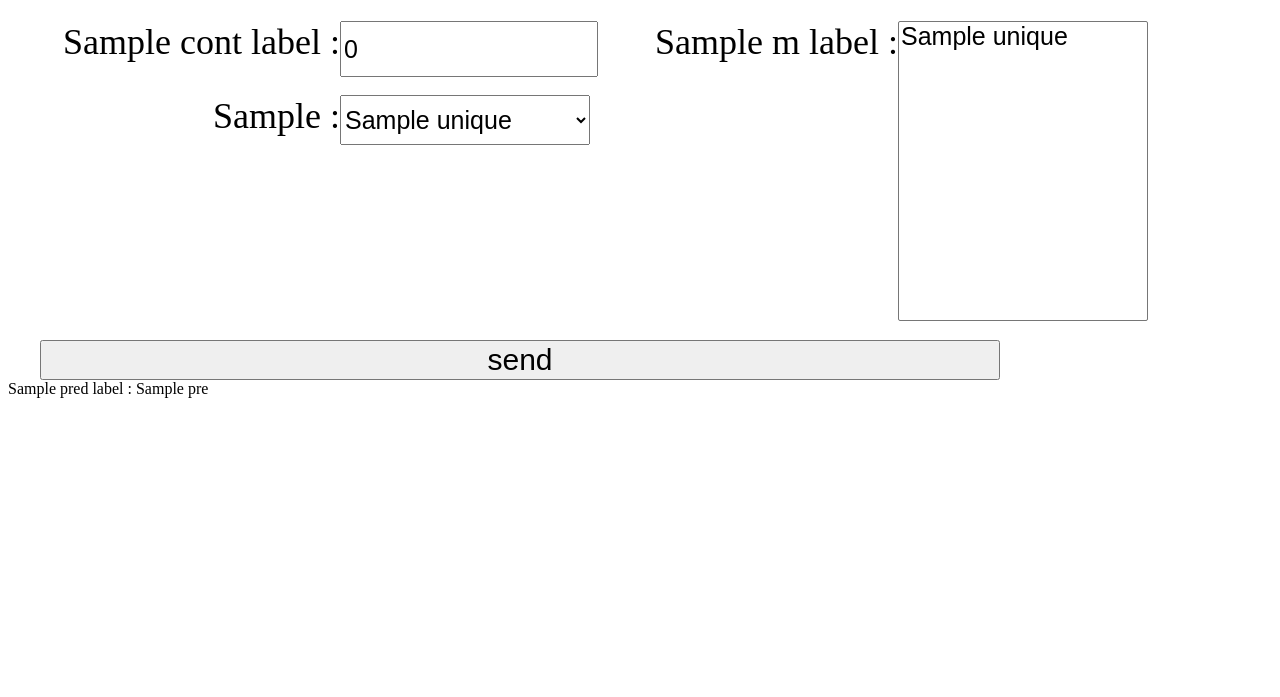
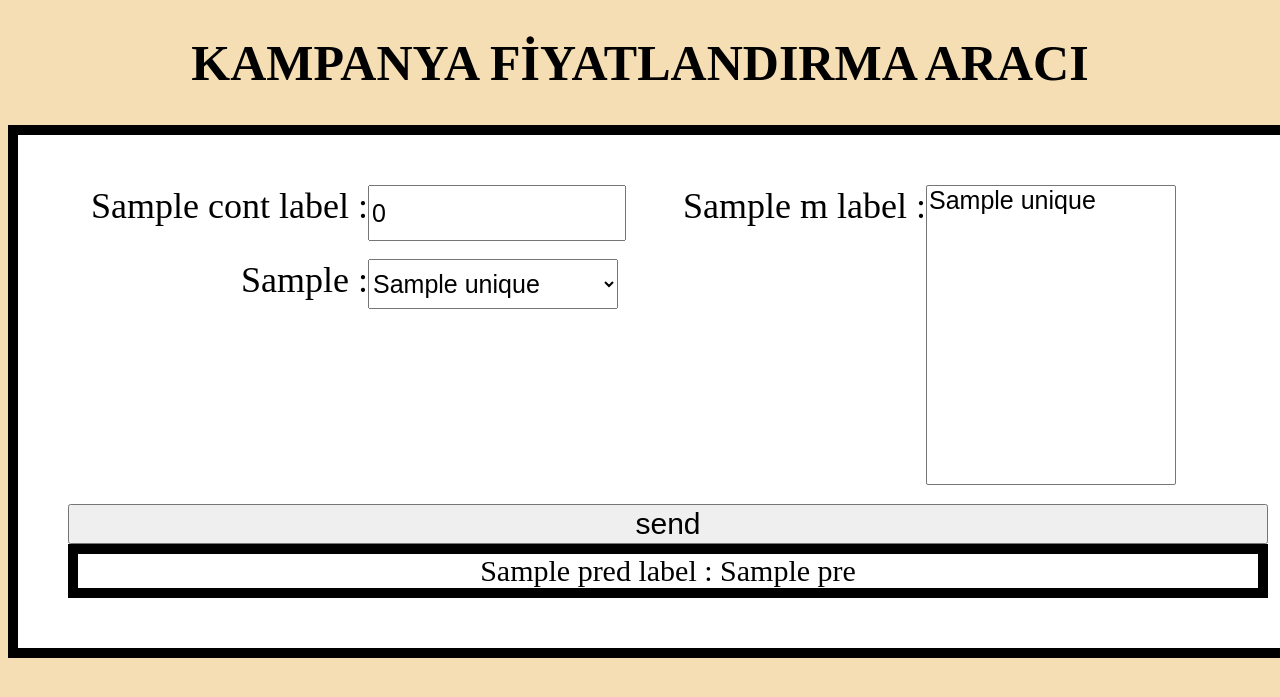
Before and after one commit to etkinpinar/machine-learning-advertising, a Flask app: template templates/index.html in a window 1280 px wide; the page is wider, and only the part inside the window is pictured. Shown: the top 697 px of that part. Run offline with Flask 2, Linux system fonts and the light colour scheme; the template is opened without the code that fills it: most values are stand-ins (such as "Sample title", 1, 10 or a date in 2020); parts of the project's set-up code (start-up, migrations or seed data) failed here and were passed over.

Commit message:
index.html and main.py modified

```diff
--- a/main.py
+++ b/main.py
@@ -37,6 +37,7 @@ celebrity = celebrity.groupby(["media_group_id"]).sum()
 # main data
 data = pd.read_csv("data/data.csv")
 data = data.fillna(0)
+data = data[:10000]
 
 predicts = np.array(['impressions', 'video_view', 'clicks', 'install', 'purchase'])
 targets = data[predicts]
@@ -68,10 +69,7 @@ features = pd.merge(features, celebrity, on="media_group_id", how="left")
 features = pd.merge(features, label, on="media_group_id", how="left")
 features = features.fillna(0)
 
-print(features.columns.size)
 sample = pd.DataFrame([features.iloc[0]], columns=features.columns)
-print(sample.columns.size)
-
 
 for col in sample:
     sample[col] = 0
@@ -227,7 +225,6 @@ def predict():
         for i in new_sample:
             if new_sample[i][0] == 1: print(i, 1)
 
-        print(new_sample.columns.size)
         predictions = test_row(new_sample)
         for i in range(len(predictions)):
             if predictions[i] < 0:
@@ -244,5 +241,5 @@ def predict():
 # else error
 
 
-find_best()
+# find_best()
 app.run()
--- a/templates/index.html
+++ b/templates/index.html
@@ -9,10 +9,18 @@
             font-size: 25px;
         }
 
+        .results{
+            text-align: center;
+            font-size: 30px;
+            padding: 10%"
+            margin: auto;
+            border: black 10px solid;
+        }
+
         .but{
             text-align: center;
             font-size: 30px;
-            width: 80%;
+            width: 1200px;
             margin: auto;
         }
 
@@ -28,16 +36,14 @@
             font-size: 25px;
             width: 250px;
             height: 300px;
-
         }
 
-        form{
+        .main{
             width: 1200px;
             margin: auto;
-        }
-
-        form div{
-
+            padding: 50px;
+            border: black 10px solid;
+            background-color : white;
         }
 
         .m-drop{
@@ -57,9 +63,13 @@
         }
     </style>
 
-    <h1 style="text-align: center;"></h1>
+    <h1 style="text-align: center; font-size: 50px">
+        KAMPANYA FİYATLANDIRMA ARACI
+    </h1>
 </head>
-<body>
+<body style="background-color : wheat">
+
+    <div class = "main">
 
         <form action="/predict" method="post">
 
@@ -105,9 +115,12 @@
             <input class="but" type="submit" value="send">
         </form>
 
+        <div class="results">
         {% for pre in pred %}
         {{pred_label[loop.index-1]}} : {{pre}}<br>
         {% endfor %}
+        </div>
+    </div>
 
 </body>
 </html>
```
